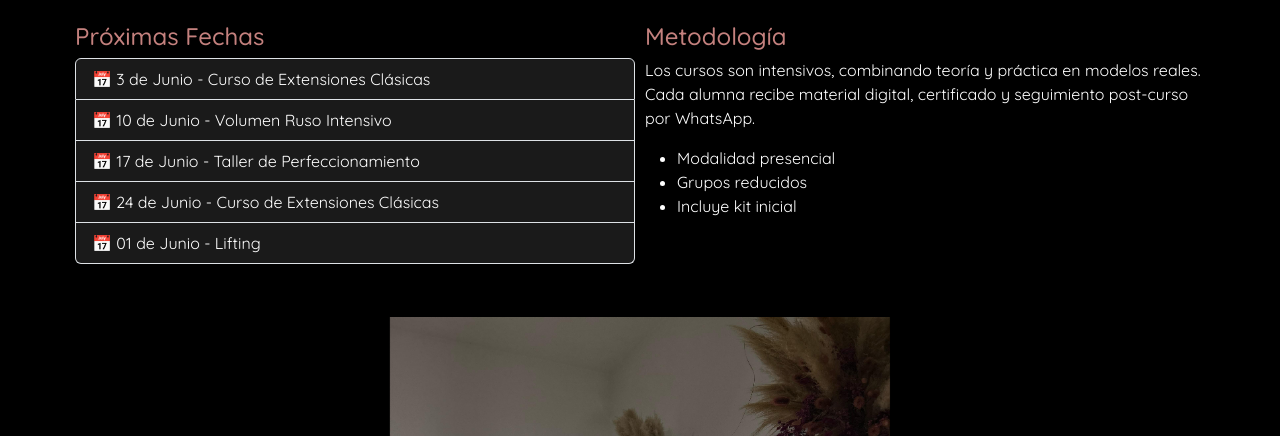
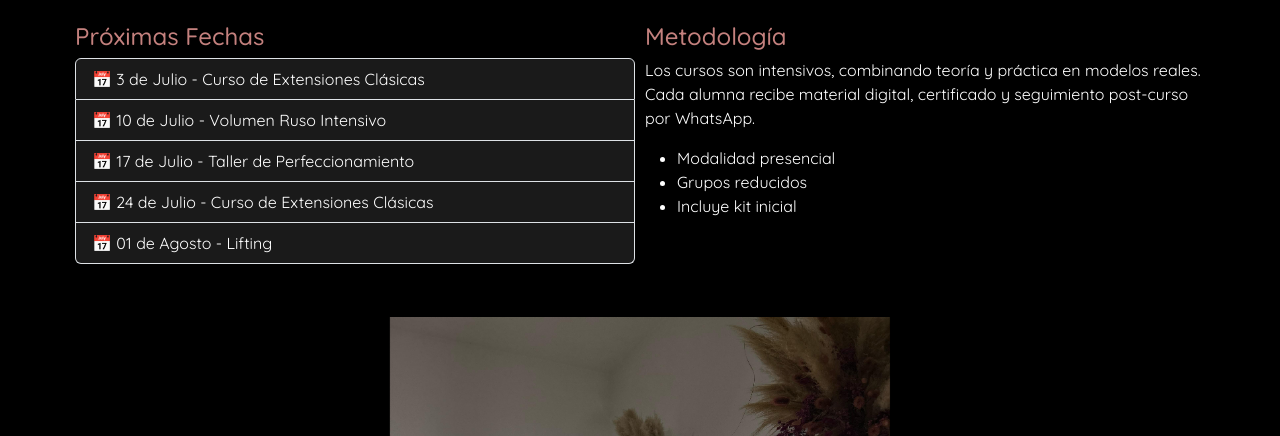
Before and after one commit to Jalil-97/repo-coder, a website: page pages/cursos-y-capacitaciones.html in a window 1280 px wide. Shown: the part 364-800 px from the top of the page. Drawn offline with nearby package versions, Linux system fonts and the light colour scheme.

Commit message:
Versión final

```diff
--- a/pages/cursos-y-capacitaciones.html
+++ b/pages/cursos-y-capacitaciones.html
@@ -13,30 +13,12 @@
     <link rel="stylesheet" href="https://cdn.jsdelivr.net/npm/bootstrap-icons@1.13.1/font/bootstrap-icons.min.css">
     <link href="https://cdn.jsdelivr.net/npm/bootstrap@5.3.6/dist/css/bootstrap.min.css" rel="stylesheet"
         integrity="sha384-4Q6Gf2aSP4eDXB8Miphtr37CMZZQ5oXLH2yaXMJ2w8e2ZtHTl7GptT4jmndRuHDT" crossorigin="anonymous">
-    <!-- <link rel="stylesheet" href="../css/styles.css"> -->
     <link rel="stylesheet" href="../css/estilos.css">
-
 </head>
 
 <body>
     <header>
         <p>Nueva clienta = regalito 🫶🏼 | Obtené 10% de descuento en tu primer servicio.</p>
-
-        <!-- <div class="container-titulo">
-            <img class="img-logo-academy" src="../img/new-logo.png" alt="logo-academy">
-            <a class="titulo-principal" href="../index.html">The Lashes Beauty</a>
-            <img class="img-logo-academy" src="../img/new-logo.png" alt="logo-academy">
-        </div>
-
-        <nav>
-            <ul class="pages">
-                <li><a href="../index.html">Inicio</a></li>
-                <li><a href="./nuestros-servicios.html"> Nuestros servicios</a></li>
-                <li><a href="./turnos.html"> Turnos</a></li>
-                <li><a href="./cursos-y-capacitaciones.html">Cursos y capacitaciones</a></li>
-                <li><a href="./conocenos.html">Conocenos</a></li>
-            </ul>
-        </nav> -->
 
         <div class="container-titulo">
             <a class="navbar-brand d-flex align-items-center" href="../index.html">
@@ -82,7 +64,6 @@
                 </div>
             </nav>
         </div>
-
     </header>
 
     <main class="cursos-y-capacitaciones">
@@ -95,12 +76,11 @@
                     <div class="col-md-6">
                         <h4>Próximas Fechas</h4>
                         <ul class="list-group">
-                            <li class="list-group-item">📅 3 de Junio - Curso de Extensiones Clásicas</li>
-                            <li class="list-group-item">📅 10 de Junio - Volumen Ruso Intensivo</li>
-                            <li class="list-group-item">📅 17 de Junio - Taller de Perfeccionamiento</li>
-                            <li class="list-group-item">📅 24 de Junio - Curso de Extensiones Clásicas</li>
-                            <li class="list-group-item">📅 01 de Junio - Lifting</li>
-
+                            <li class="list-group-item">📅 3 de Julio - Curso de Extensiones Clásicas</li>
+                            <li class="list-group-item">📅 10 de Julio - Volumen Ruso Intensivo</li>
+                            <li class="list-group-item">📅 17 de Julio - Taller de Perfeccionamiento</li>
+                            <li class="list-group-item">📅 24 de Julio - Curso de Extensiones Clásicas</li>
+                            <li class="list-group-item">📅 01 de Agosto - Lifting</li>
                         </ul>
                     </div>
 
@@ -148,7 +128,6 @@
                         <span class="visually-hidden">Next</span>
                     </button>
                 </div>
-
             </div>
         </section>
     </main>
```
Also changed, not shown: index.html (+0 -22 lines), pages/conocenos.html (+0 -19 lines), pages/nuestros-servicios.html (+0 -22 lines), pages/turnos.html (+0 -22 lines).
